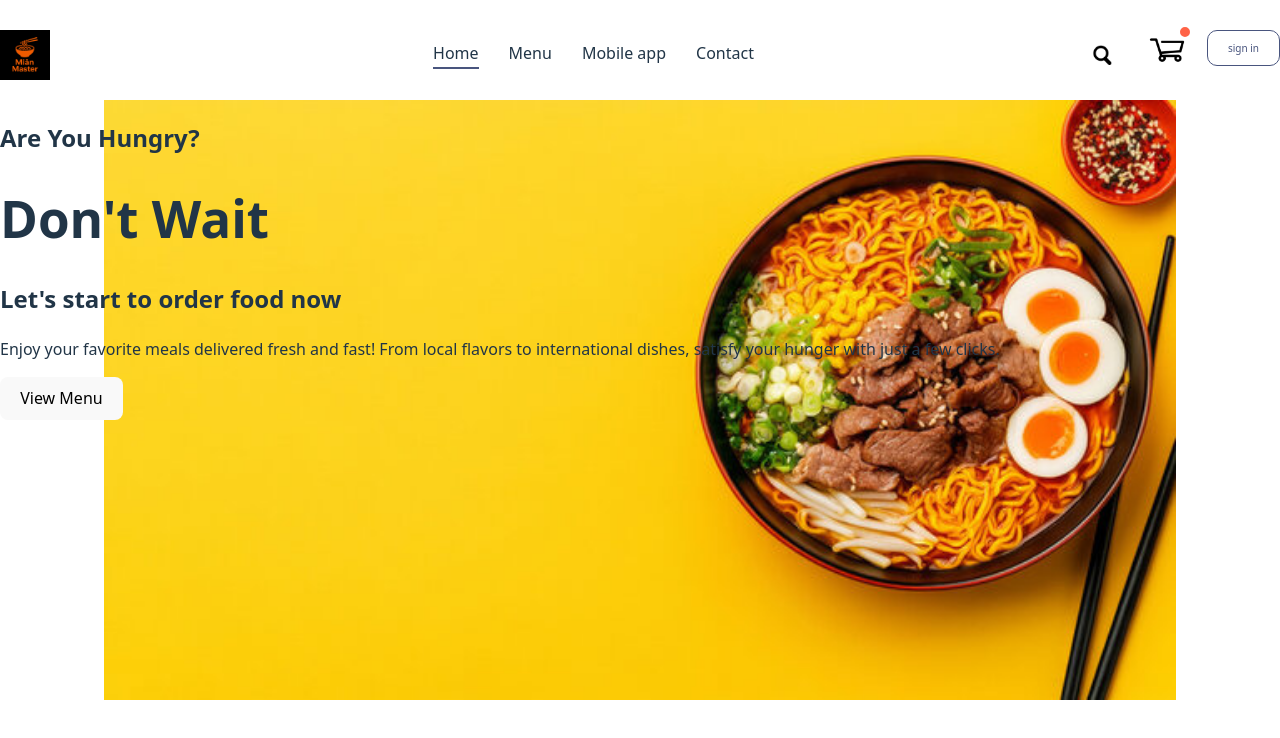
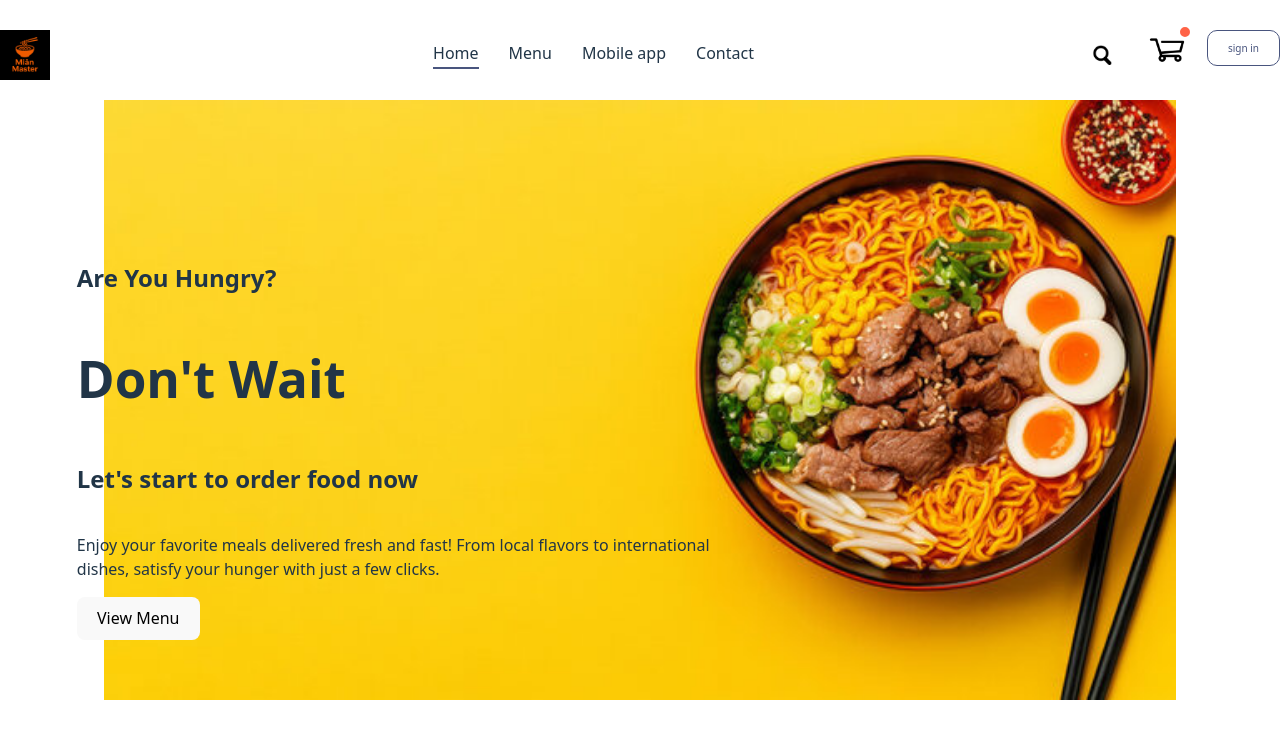
Before and after one commit to Mithsala123/Food-Delivery-App, a React (Vite) app in the folder frontend/: page / in a window 1280 px wide. Shown: the top 738 px of the page. Built offline with nearby package versions, Linux system fonts and the light colour scheme.

Commit message:
homepage

```diff
--- a/frontend/src/components/Header/Header.css
+++ b/frontend/src/components/Header/Header.css
@@ -7,3 +7,14 @@
     background: url('/new.jpg') no-repeat center center;
     background-size: cover;
 }
+
+.heager-contend{
+    position:absolute ;
+    display: flex;
+    flex-direction: column;
+    align-items: start;
+    gap:1.5;
+    max-width: 50%;
+    bottom: 10%;
+    left: 6vw;
+}
```
